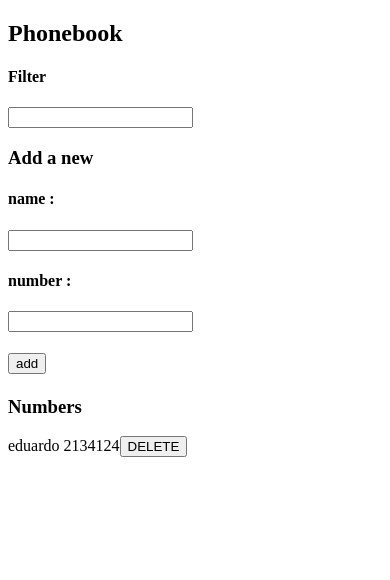
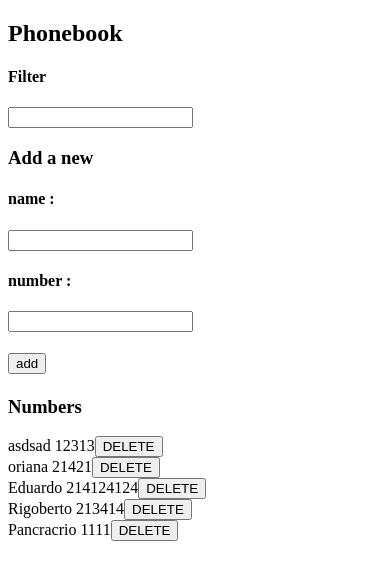
Before and after one commit to EduHz/Hernandez---OFS, a React (Create React App) app in the folder part2/phoneBook/: page / in a window 390 px wide. Shown: the top 580 px of the page. Built offline with nearby package versions, Linux system fonts and the light colour scheme; data requests are answered from the project's data file.

Commit message:
update phonebook

```diff
--- a/part2/phoneBook/db.json
+++ b/part2/phoneBook/db.json
@@ -1,9 +1,29 @@
 {
   "persons": [
     {
-      "name": "eduardo ",
-      "number": "2134124",
-      "id": 2
+      "name": "asdsad",
+      "number": "12313",
+      "id": 5
+    },
+    {
+      "name": "oriana",
+      "number": "21421",
+      "id": 6
+    },
+    {
+      "name": "Eduardo",
+      "number": "214124124",
+      "id": 7
+    },
+    {
+      "name": "Rigoberto",
+      "number": "213414",
+      "id": 8
+    },
+    {
+      "name": "Pancracrio",
+      "number": "1111",
+      "id": 9
     }
   ]
 }
--- a/part2/phoneBook/src/App.jsx
+++ b/part2/phoneBook/src/App.jsx
@@ -23,15 +23,28 @@ function App() {
       number: newNumber,
     };
 
-    personService.create(personObj).then((response) => {
-      setPersons(persons.concat(response.data));
-      setNewName("");
-      setNewNumber("");
-    });
+    const existingPerson = persons.find((ele) => ele.name === newName);
+
+    if (existingPerson) {
+      if (window.confirm(`${existingPerson.name} is already added to phonebook, replace the old number with a new one?`)) {
+        personService.update(existingPerson.id, personObj).then((response) => {
+          console.log(response)
+          setPersons(persons.map((person) => (person.id !== existingPerson.id ? person : response.data)));
+          setNewName("");
+          setNewNumber("");
+        });
+      }
+    } else {
+      personService.create(personObj).then((response) => {
+        setPersons(persons.concat(response.data));
+        setNewName("");
+        setNewNumber("");
+      });
+    }
   };
 
-  const removePerson = (id) => {
-    if (window.confirm("Do you really want to delete this person?")) {
+  const removePerson = (id, name) => {
+    if (window.confirm(`Delete ${name} ?`)) {
       personService.remove(id).then(() => {
         setPersons(persons.filter((person) => person.id !== id));
       });
@@ -72,7 +85,10 @@ function App() {
 
       <h3>Numbers</h3>
 
-      <Persons filteredPersons={filteredPersons} removePerson={removePerson} />
+      <Persons
+        filteredPersons={filteredPersons}
+        removePerson={(id, name) => removePerson(id, name)}
+      />
     </>
   );
 }
--- a/part2/phoneBook/src/components/Persons.jsx
+++ b/part2/phoneBook/src/components/Persons.jsx
@@ -4,7 +4,9 @@ const Persons = ({ filteredPersons, removePerson }) => {
       {filteredPersons.map((person) => (
         <div key={person.id}>
           {person.name} {person.number}
-          <button onClick={() => removePerson(person.id)}>DELETE</button>
+          <button onClick={() => removePerson(person.id, person.name)}>
+            DELETE
+          </button>
         </div>
       ))}
     </>
--- a/part2/phoneBook/src/services/persons.js
+++ b/part2/phoneBook/src/services/persons.js
@@ -13,8 +13,15 @@ const remove = (id) => {
   return axios.delete(`${baseUrl}/${id}`);
 };
 
-export default {
+const update = (id, personObj) => {
+  return axios.put(`${baseUrl}/${id}`, personObj);
+};
+
+const personService = {
   getAll,
   create,
   remove,
+  update,
 };
+
+export default personService;
```
